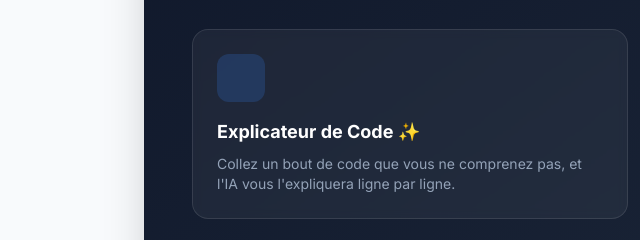
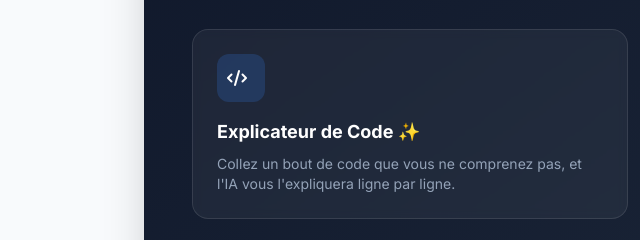
Before and after one commit to Gnof-the-shark/Cadeau-echange, a plain HTML site: page atelier_ia.html in a window 1280 px wide. Shown: the part 357-597 px from the top of the page, 0-640 px from the left. Drawn offline with nearby package versions, Linux system fonts and the light colour scheme.

Commit message:
Change icon for the 'Explicateur' tool

```diff
--- a/atelier_ia.html
+++ b/atelier_ia.html
@@ -70,7 +70,7 @@
                     <!-- Outil 1: Explicateur -->
                     <div class="bg-white/5 backdrop-blur-sm border border-white/10 rounded-2xl p-6 hover:bg-white/10 transition cursor-pointer ai-card group" onclick="activateTool('explainer')">
                         <div class="w-12 h-12 bg-blue-500/20 rounded-xl flex items-center justify-center mb-4 group-hover:scale-110 transition">
-                            <i class="fa-solid fa-magnifying-glass-code text-blue-400 text-xl"></i>
+                             <i class="fa-solid fa-code mr-2"></i>
                         </div>
                         <h3 class="font-bold text-lg mb-2">Explicateur de Code ✨</h3>
                         <p class="text-sm text-slate-400">Collez un bout de code que vous ne comprenez pas, et l'IA vous l'expliquera ligne par ligne.</p>
```
